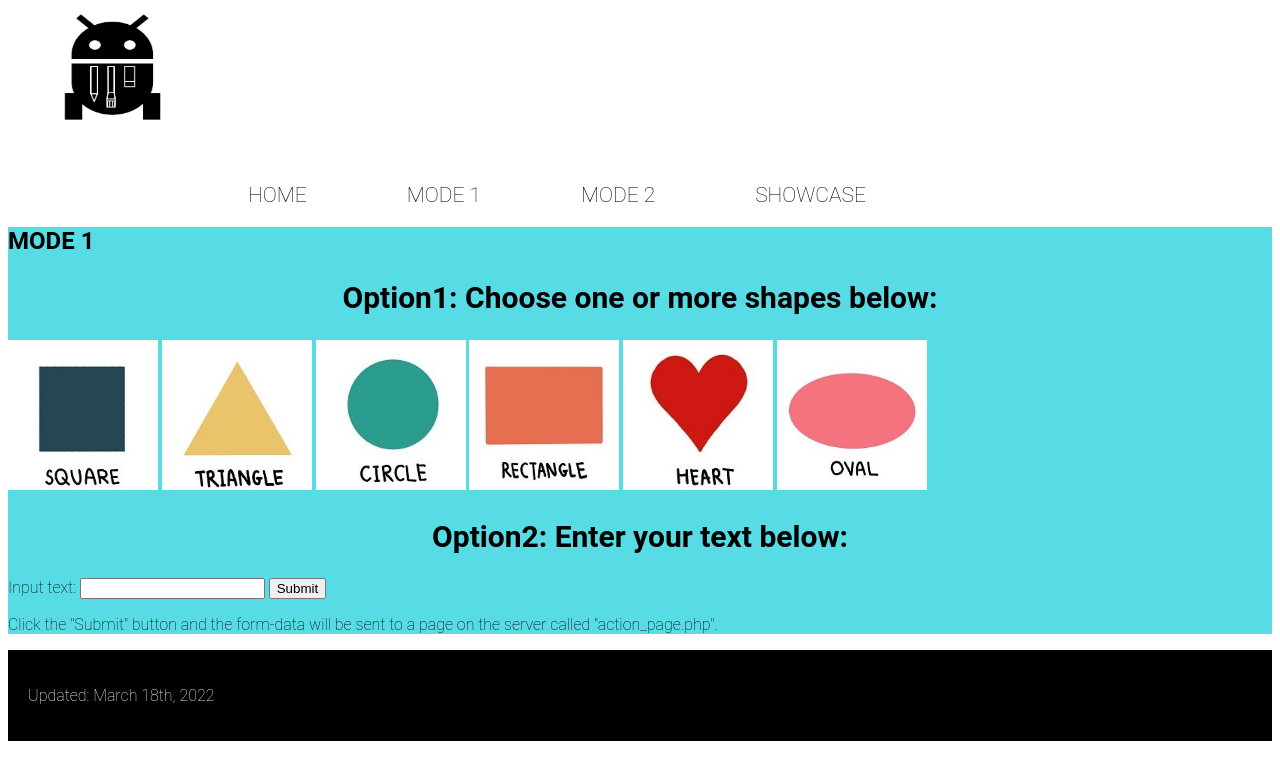
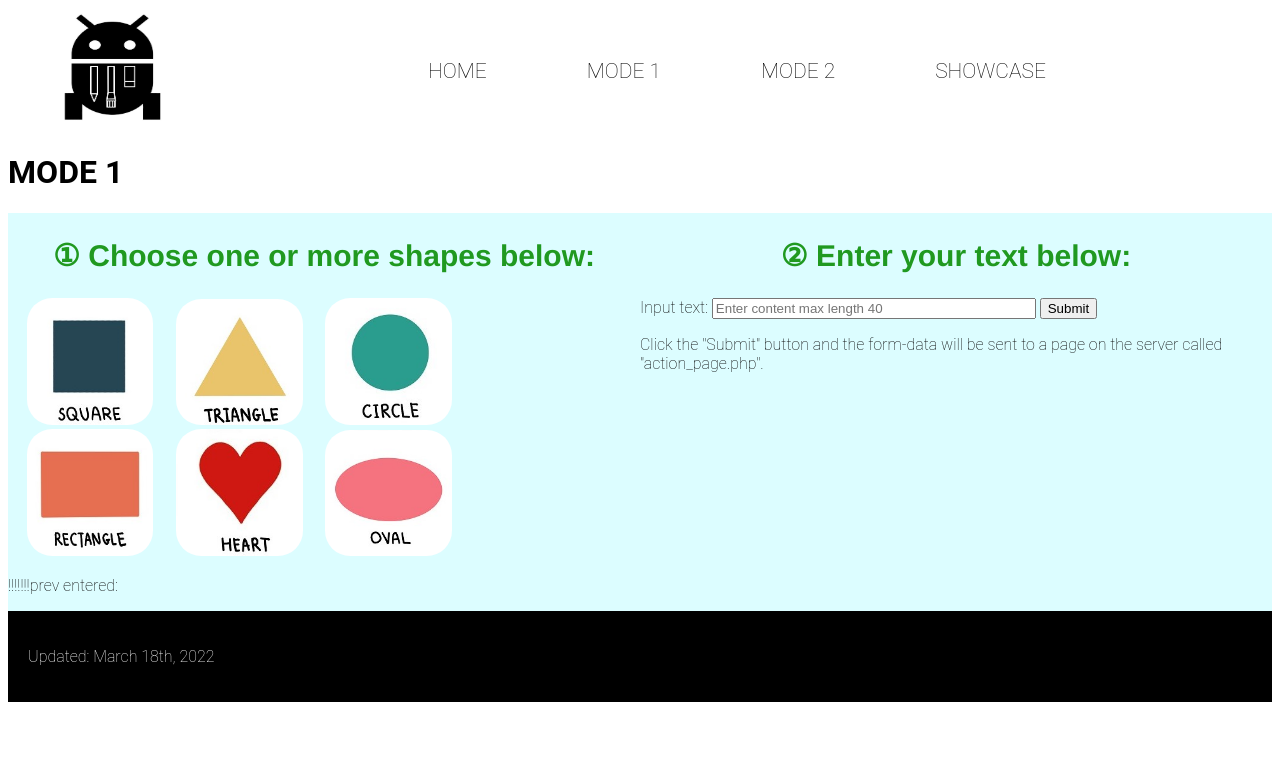
Before and after one commit to rkna02/Drawing-Robot-with-Web-App, a plain HTML site: page pages/mode1cont.html in a window 1280 px wide. Drawn offline with Linux system fonts and the light colour scheme.

Commit message:
mode1 page modified, left+right

```diff
--- a/pages/mode1cont.html
+++ b/pages/mode1cont.html
@@ -11,7 +11,7 @@
     <body>
 
       <header>
-        <div class="container-sub">
+        <div class="container">
           <div class="logo">
             <img src="/styles/logo.jpg" alt="Drawbot Logo">
           </div>
@@ -27,40 +27,48 @@
       </header>
 
 
+      <h1>MODE 1</h1> <!--formate??-->
 
       <section class="mode-1-sub" id="Mode1">
-        <h1>MODE 1</h1>
-        <h2 class="option1">Option1: Choose one or more shapes below:</h2>
+        <div class="option1">
+          <h2>① Choose one or more shapes below:</h2>
           <div class="shapes"> <!--option1-->
             <a href="https://www.youtube.com/watch?v=GVPHdFX9iHY"  class="button">
-            <img src="/styles/shape_square.jpg" height ="150" width="150">
+              <img src="/styles/shape_square.jpg">
             </a>
             <a href="https://www.youtube.com/watch?v=GVPHdFX9iHY" button class="button">
-            <img src="/styles/shape_triangle.jpg" height ="150" width="150">
+              <img src="/styles/shape_triangle.jpg">
             </a>
             <a href="https://www.youtube.com/watch?v=GVPHdFX9iHY" button>
-            <img src="/styles/shape_circle.jpg" height ="150" width="150">
+              <img src="/styles/shape_circle.jpg">
+            </a>
+            <br>
+            <a href="https://www.youtube.com/watch?v=GVPHdFX9iHY" button class="button">
+              <img src="/styles/shape_rectangle.jpg">
             </a>
             <a href="https://www.youtube.com/watch?v=GVPHdFX9iHY" button class="button">
-            <img src="/styles/shape_rectangle.jpg" height ="150" width="150">
+              <img src="/styles/shape_heart.jpg">
             </a>
             <a href="https://www.youtube.com/watch?v=GVPHdFX9iHY" button class="button">
-            <img src="/styles/shape_heart.jpg" height ="150" width="150">
-          </a>
-          <a href="https://www.youtube.com/watch?v=GVPHdFX9iHY" button class="button">
-            <img src="/styles/shape_oval.jpg" height ="150" width="150">
+              <img src="/styles/shape_oval.jpg">
             </a>
           </div>
+          <div class="hi">
+            <p>!!!!!!!prev entered:</p>
+          </div>
+        </div>
 
-        <h2 class="option2">Option2: Enter your text below: </h2> <!--option2 title-->
+        <div class="option2">
+          <h2>② Enter your text below: </h2> <!--option2 title-->
           <div class="text"> <!--option2-->
             <form action="/action_page.php">
               <label for="fname"> Input text:</label>
-            <input type="text" id="fname" name="fname">
+              <input type="text" id="fname" name="fname" placeholder="Enter content max length 40" maxlength="40">
               <input type="submit" value="Submit">
             </form>
             <p>Click the "Submit" button and the form-data will be sent to a page on the
             server called "action_page.php".</p>
+          </div>
         </div>
       </section>
 
--- a/styles/style.css
+++ b/styles/style.css
@@ -162,15 +162,6 @@ footer {
     background-color: #B3A1A1;
 }
 
-/* mode 1 sub page*/
-.mode-1-sub{
-    background-color: rgb(87, 220, 230);
-}
-
-.mode-1-sub h2{
-    font-size: 30px;
-}
-
 .mode-1-content {
     display: flex;
 }
@@ -211,6 +202,35 @@ footer {
     width: 100%;
 }
 
+.mode-1-sub{
+    display: flex;
+    flex-direction: row;
+    justify-content: center;
+    background-color: rgb(220, 253, 255);
+}
+.mode-1-sub h2{
+    font-size: 30px;
+    font-family: 'Franklin Gothic Medium';
+    color: rgb(32, 153, 32);
+}
+
+.option1{
+    width: 50%;
+}
+
+.shapes img{
+    border-radius: 25px;
+    width: 20%;
+    margin-left: 3%;
+}
+
+.option2{
+    width: 50%;
+}
+.text form #fname{
+    width: 50%;
+}
+
 
 /* MODE 2 PAGE STYLES */
 
```
Lines whose indentation alone changed are shown as unchanged.
